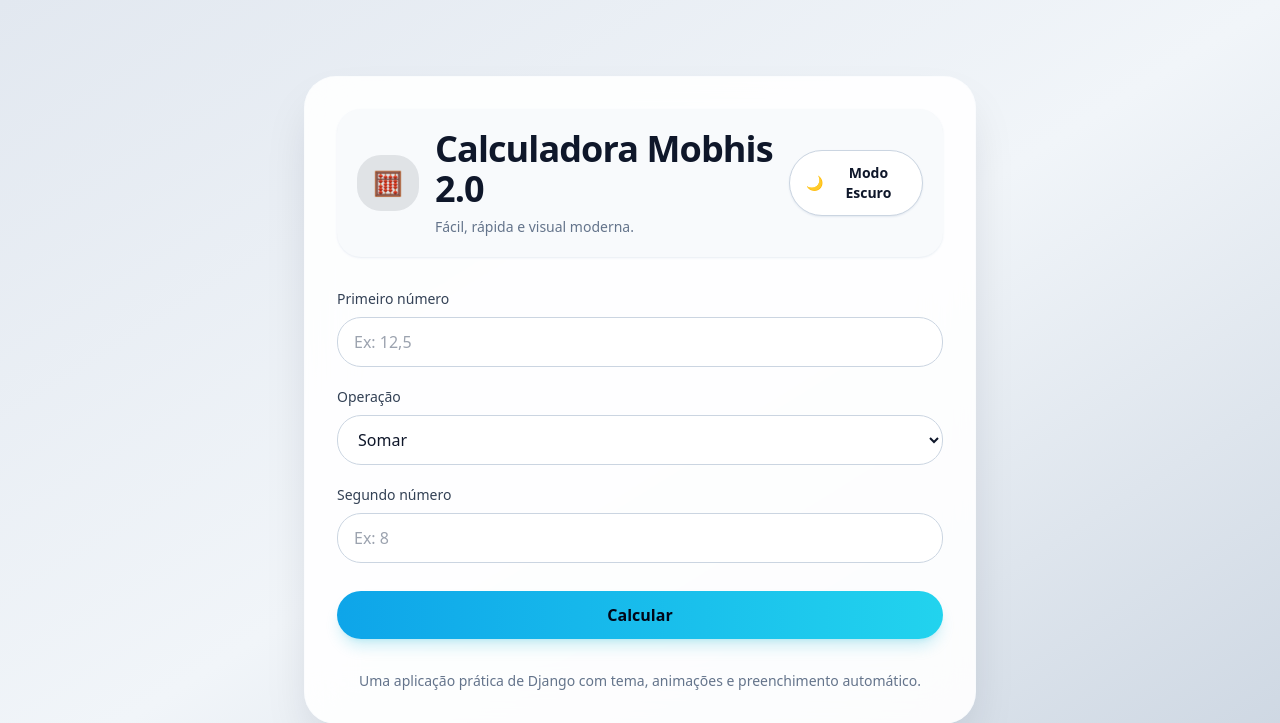
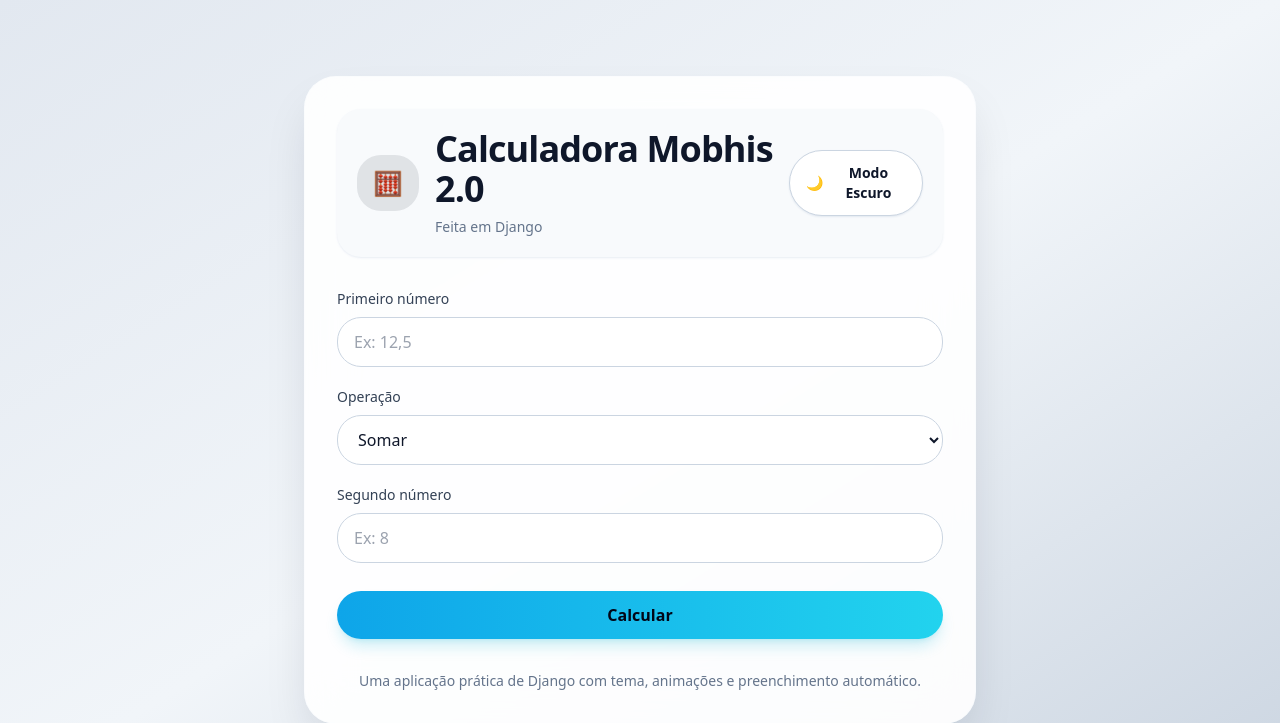
Before and after one commit to gcsamuel/calculadora, a Django app: page / in a window 1280 px wide. Shown: the top 723 px of the page. Run offline with Django 5.2, Linux system fonts and the light colour scheme; some libraries are stand-ins or nearby versions.

Commit message:
mudei o title

```diff
--- a/calculadora/templates/calculadora/home.html
+++ b/calculadora/templates/calculadora/home.html
@@ -38,7 +38,7 @@
                     </div>
                     <div>
                         <h1 class="text-4xl font-semibold tracking-tight text-slate-900 dark:text-white">Calculadora Mobhis 2.0</h1>
-                        <p class="mt-2 text-sm text-slate-500 dark:text-slate-400">Fácil, rápida e visual moderna.</p>
+                        <p class="mt-2 text-sm text-slate-500 dark:text-slate-400">Feita em Django</p>
                     </div>
                 </div>
                 <button id="themeToggle" type="button" class="inline-flex items-center justify-center rounded-full border border-slate-300 bg-white px-4 py-3 text-sm font-semibold text-slate-900 shadow-sm shadow-slate-200 transition duration-300 hover:-translate-y-0.5 hover:bg-slate-100 dark:border-slate-700 dark:bg-slate-800 dark:text-slate-100 dark:hover:bg-slate-700">
```
